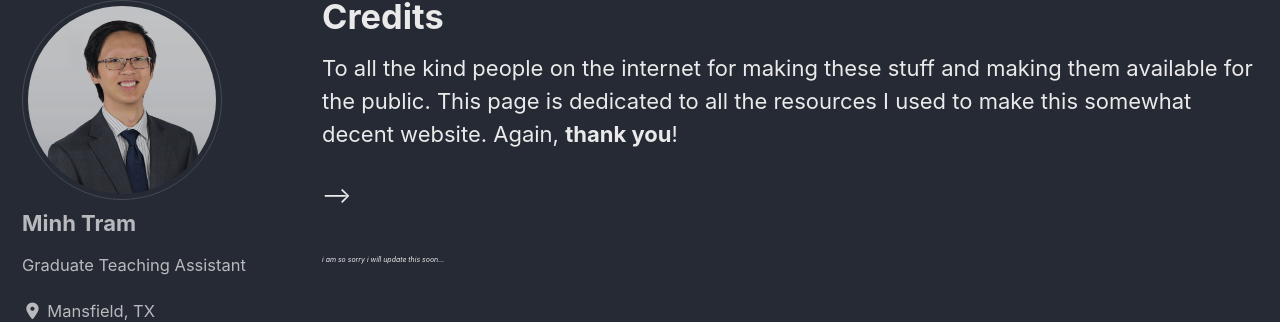
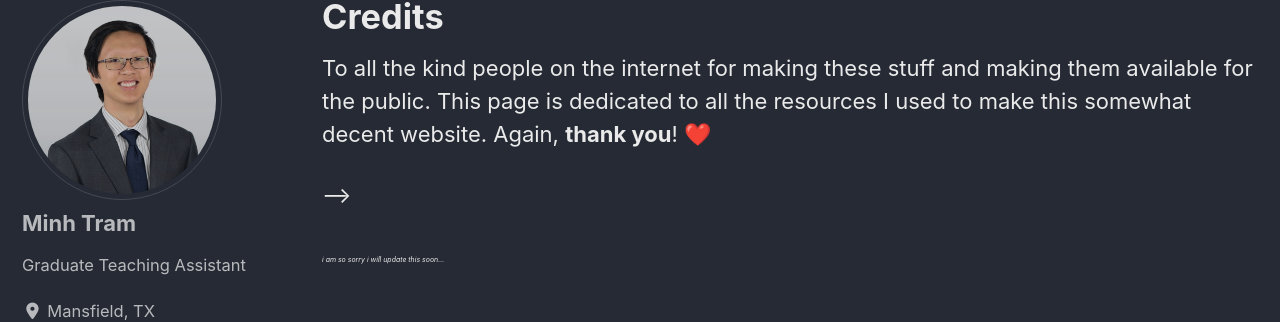
Before and after one commit to mqt0029/mqt0029.github.io, a Jekyll site: the page built from pages/credits.md, in a window 1280 px wide. Shown: the part 111-433 px from the top of the page. Built offline with Jekyll 4.4.1, drawn with Linux system fonts in a browser that asks for light colours; cached includes are drawn as plain includes; nearby versions of some CDN libraries.

Commit message:
added a heart

```diff
--- a/pages/credits.md
+++ b/pages/credits.md
@@ -6,7 +6,7 @@ classes: wide
 
 To all the kind people on the internet for making these stuff and making them available for the
 public. This page is dedicated to all the resources I used to make this somewhat decent website.
-Again, **thank you**!
+Again, **thank you**! ❤️
 
 <!-- {% include image.html url="/assets/images/logos/logo-ros.svg" description="My cat, Robert Downey Jr." %} -->
 
```
